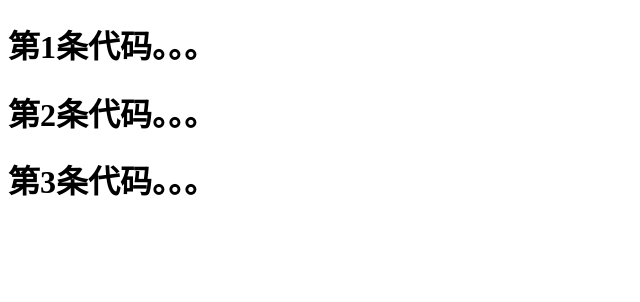
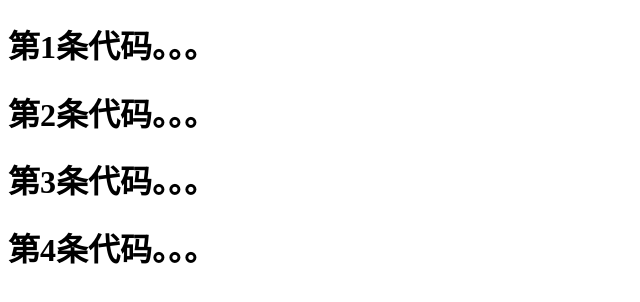
Before and after one commit to hezihong/He, a plain HTML site: page index.html in a window 1280 px wide. Shown: the whole page, without its empty margins (0-640 px from the left). Drawn offline with Linux system fonts and the light colour scheme.

Commit message:
0218fourth

```diff
--- a/index.html
+++ b/index.html
@@ -9,5 +9,6 @@
     <h1>第1条代码。。。</h1>
     <h1>第2条代码。。。</h1>
     <h1>第3条代码。。。</h1>
+    <h1>第4条代码。。。</h1>
 </body>
 </html>
```
